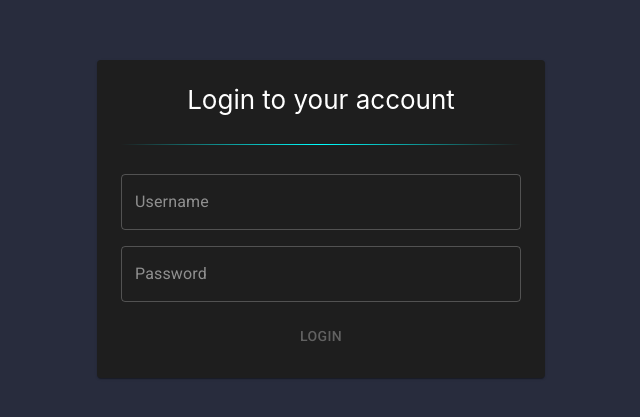
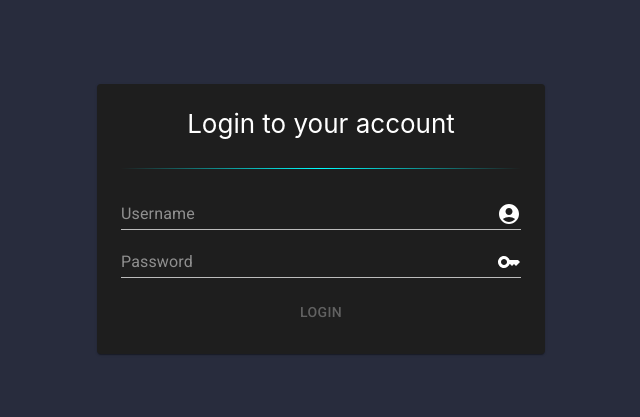
Before and after one commit to avereon/farragut-fe, a React (Create React App) app: page / in a window 1280 px wide. Shown: the part 181-598 px from the top of the page, without its empty margins (319-959 px from the left). Built offline with nearby package versions, Linux system fonts and the light colour scheme.

Commit message:
More styles for login page

```diff
--- a/package.json
+++ b/package.json
@@ -5,6 +5,7 @@
   "dependencies": {
     "@emotion/react": "^11.11.4",
     "@emotion/styled": "^11.11.5",
+    "@mui/icons-material": "^5.15.15",
     "@mui/material": "^5.15.15",
     "@tanstack/react-query": "^5.32.0",
     "@testing-library/jest-dom": "^5.17.0",
--- a/src/App.tsx
+++ b/src/App.tsx
@@ -1,8 +1,10 @@
 import React, {FormEventHandler, useState} from 'react';
 import './App.css';
-import {Alert, Button, Card, CircularProgress, Divider, FormControl, Input, TextField, ThemeProvider, useMediaQuery} from "@mui/material";
+import {Alert, Button, Card, CircularProgress, Divider, FormControl, Input, InputAdornment, TextField, ThemeProvider, useMediaQuery} from "@mui/material";
 import {useLogin} from "./query-hooks/LoginHooks";
 import {GradientDivider} from "./components/GradientDivider";
+import AccountCircle from '@mui/icons-material/AccountCircle';
+import {Key} from "@mui/icons-material";
 
 function App() {
 
@@ -19,15 +21,27 @@ function App() {
     return (
         <div className="App">
             <header className="App-login">
-                <Card sx={{display: "flex", gap: 2, flexDirection: "column", padding: 3, width: shouldSpan  ? "85%" : 400}}>
+                <Card sx={{display: "flex", gap: 2, flexDirection: "column", padding: 3, width: shouldSpan ? "85%" : 400}}>
                     Login to your account
                     <GradientDivider></GradientDivider>
-                    <TextField onKeyUp={(event) => {
+                    <Input
+                        endAdornment={
+                            <InputAdornment position="end">
+                                <AccountCircle />
+                            </InputAdornment>
+                        }
+                        onKeyUp={(event) => {
+                            if (event.key === "Enter") handleSubmit()
+                        }} onChange={(event) => setUserName(event.target.value ?? "")} placeholder={"Username"}></Input>
+                    <Input
+                        endAdornment={
+                            <InputAdornment position="end">
+                                <Key/>
+                            </InputAdornment>
+                        }
+                        onKeyUp={(event) => {
                         if (event.key === "Enter") handleSubmit()
-                    }} onChange={(event) => setUserName(event.target.value ?? "")} placeholder={"Username"}></TextField>
-                    <TextField onKeyUp={(event) => {
-                        if (event.key === "Enter") handleSubmit()
-                    }} onChange={(event) => setPassword(event.target.value ?? "")} type={"password"} placeholder={"Password"}></TextField>
+                    }} onChange={(event) => setPassword(event.target.value ?? "")} type={"password"} placeholder={"Password"}></Input>
                     {loginQuery.isError && <Alert severity={"error"}>Invalid credentials</Alert>}
                     <Button disabled={!isValidated} onClick={handleSubmit}>
                         {loginQuery.isLoading ? <CircularProgress size={20}/> : "Login"}
--- a/src/index.tsx
+++ b/src/index.tsx
@@ -12,7 +12,7 @@ export const themeOptions: ThemeOptions = {
     palette: {
         mode: 'dark',
         primary: {
-            main: '#3f51b5',
+            main: "#2e9494",
         },
         secondary: {
             main: '#f50057',
```
Also changed, not shown: 1 other file (tests, documents, lock files or other folders).
